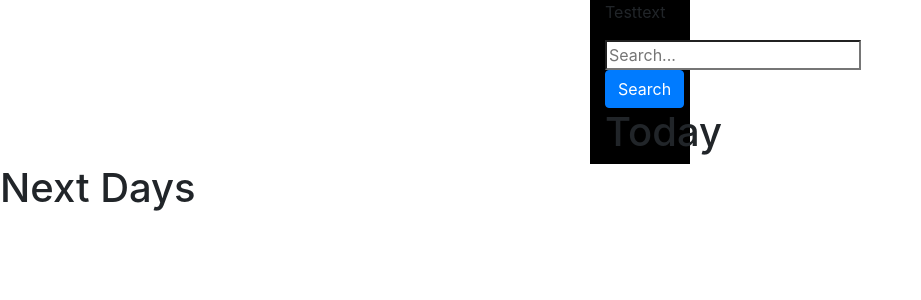
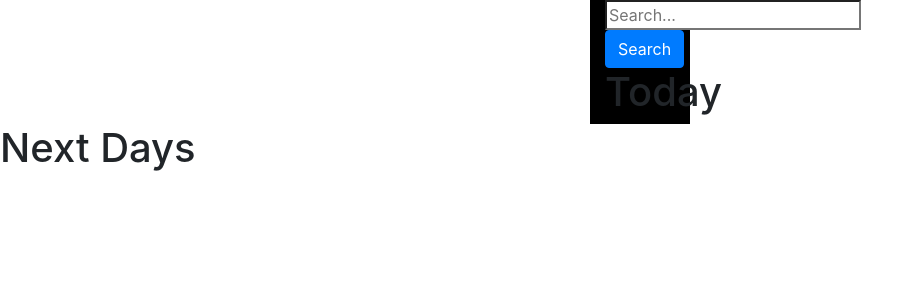
Before and after one commit to SiboraBaboci/cinema-theater, a Flask app: page / in a window 1280 px wide. Shown: the part 96-396 px from the top of the page, without its empty margins (0-921 px from the left). Run offline with Flask 2, Linux system fonts and the light colour scheme; data that the repository does not hold is empty; some libraries are stand-ins or nearby versions.

Commit message:
removed test elements

```diff
--- a/website/template/main_view.html
+++ b/website/template/main_view.html
@@ -14,7 +14,6 @@
   <script src="https://maxcdn.bootstrapcdn.com/bootstrap/4.5.2/js/bootstrap.min.js"></script>
 </head>
 <body class="overflow-auto">
-  <p id="test">Testtext</p>
   <form>
     <input type="search" placeholder="Search...">
     <button class="btn btn-primary" >Search</button>
@@ -22,7 +21,7 @@
 
   <h1>Today</h1>
 
-  <div class="container" id="test">
+  <div class="container">
     <div class="row">
 
       {% for projection in past_projections %}
```
